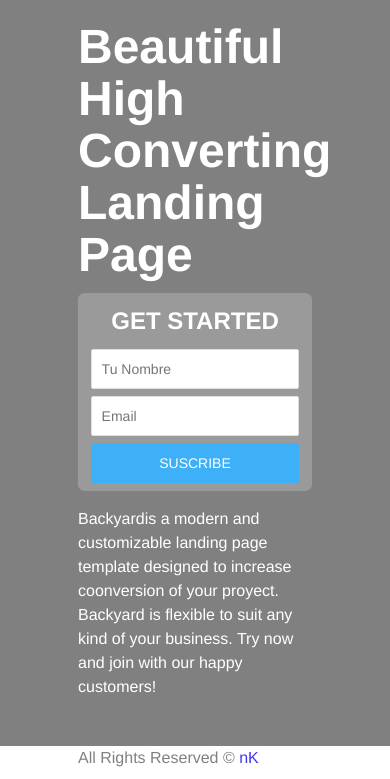
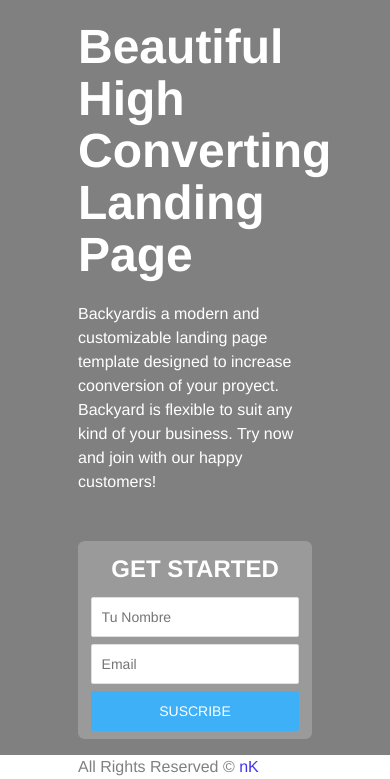
Before and after one commit to jplvzr/landing-and-breakpoints, a plain HTML site: page index.html in a window 390 px wide. Shown: the part 136-915 px from the top of the page. Drawn offline with Linux system fonts and the light colour scheme.

Commit message:
falta mejorar header, responsive ok

```diff
--- a/css/main.css
+++ b/css/main.css
@@ -39,6 +39,7 @@ section .first {
 h1 {
 	font-size: 3em;
 	color: #ffffff;
+	padding-bottom: 4%;
 }
 
 p,
@@ -82,6 +83,10 @@ p {
 	margin-bottom: 20%;
 }
 
+.register {
+	float: left;
+}
+
 /*FOOTER*/
 
 footer .row {
--- a/index.html
+++ b/index.html
@@ -31,6 +31,7 @@
 			<div class="row first">
 				<div class="col col-7">
 					<h1>Beautiful High Converting Landing Page</h1>
+					<p>Backyardis a modern and customizable landing page template designed to increase coonversion of your proyect. Backyard is flexible to suit any kind of your business. Try now and join with our happy customers!</p>
 				</div>
 				<div class="col col-5">
 					<form>
@@ -39,11 +40,6 @@
 						<input type="text" name="email" placeholder="Email">
 						<input class="button" type="text" name="Submit" value="SUSCRIBE">
 					</form>
-				</div>
-			</div>
-			<div class="row">
-				<div class="col col-7">
-				<p>Backyardis a modern and customizable landing page template designed to increase coonversion of your proyect. Backyard is flexible to suit any kind of your business. Try now and join with our happy customers!</p>
 				</div>
 			</div>
 		</div>
```
